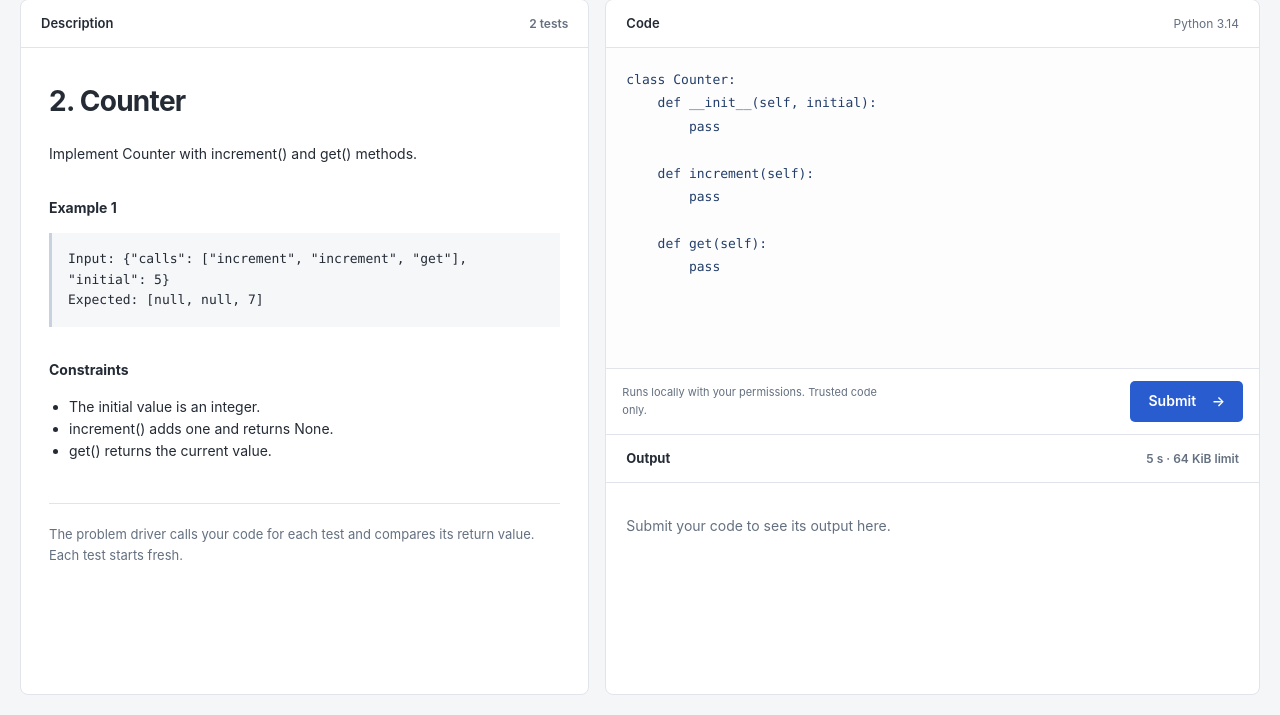
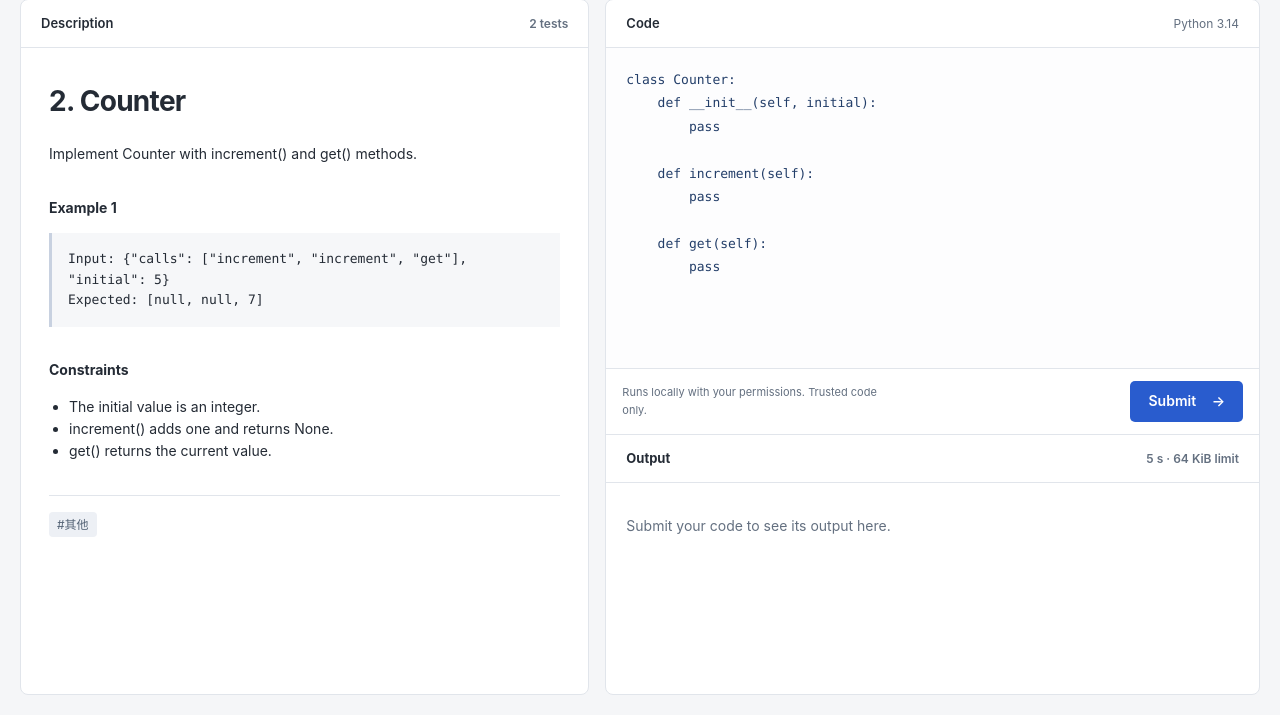
Before and after one commit to psyclaudeZ/bzoj, a FastAPI app: page /problems/counter in a window 1280 px wide. Shown: the part 85-800 px from the top of the page. Run offline with FastAPI, Linux system fonts and the light colour scheme.

Commit message:
Replace statement implementation note with clickable tags

```diff
--- a/bzoj/static/app.css
+++ b/bzoj/static/app.css
@@ -48,7 +48,7 @@ h1 { font-size: 28px; line-height: 1.25; letter-spacing: -.7px; margin: 0; }
 .statement h1 { margin-top: 8px; margin-bottom: 24px; }
 .statement h2 { font-size: 14px; margin-top: 32px; }
 .statement ul { padding-left: 20px; }
-.statement-note { margin-top: 40px; padding-top: 20px; border-top: 1px solid var(--border); color: var(--muted); font-size: 13px; }
+.statement-tags { margin-top: 32px; padding-top: 16px; border-top: 1px solid var(--border); }
 code, pre, textarea { font-family: "SFMono-Regular", Consolas, "Liberation Mono", monospace; font-size: 13px; }
 code { background: #f0f2f5; padding: 2px 5px; border-radius: 3px; }
 .example { background: #f6f7f9; border-left: 3px solid #c8d1e0; padding: 16px; }
--- a/bzoj/templates/problem.html
+++ b/bzoj/templates/problem.html
@@ -15,7 +15,11 @@ Expected: {{ example.expected|tojson }}</pre>
       {% endfor %}
       {% if problem.constraints %}<h2>Constraints</h2>
       <ul>{% for constraint in problem.constraints %}<li>{{ constraint }}</li>{% endfor %}</ul>{% endif %}
-      <p class="statement-note">The problem driver calls your code for each test and compares its return value. Each test starts fresh.</p>
+      {% if problem.tags %}
+      <div class="statement-tags problem-tags" role="group" aria-label="Problem tags">
+        {% for tag in problem.tags %}<a class="tag" href="/?{{ {'tag': tag}|urlencode }}">#{{ tag }}</a>{% endfor %}
+      </div>
+      {% endif %}
     </div>
   </section>
   <section class="panel editor-panel" aria-labelledby="editor-title">
```
